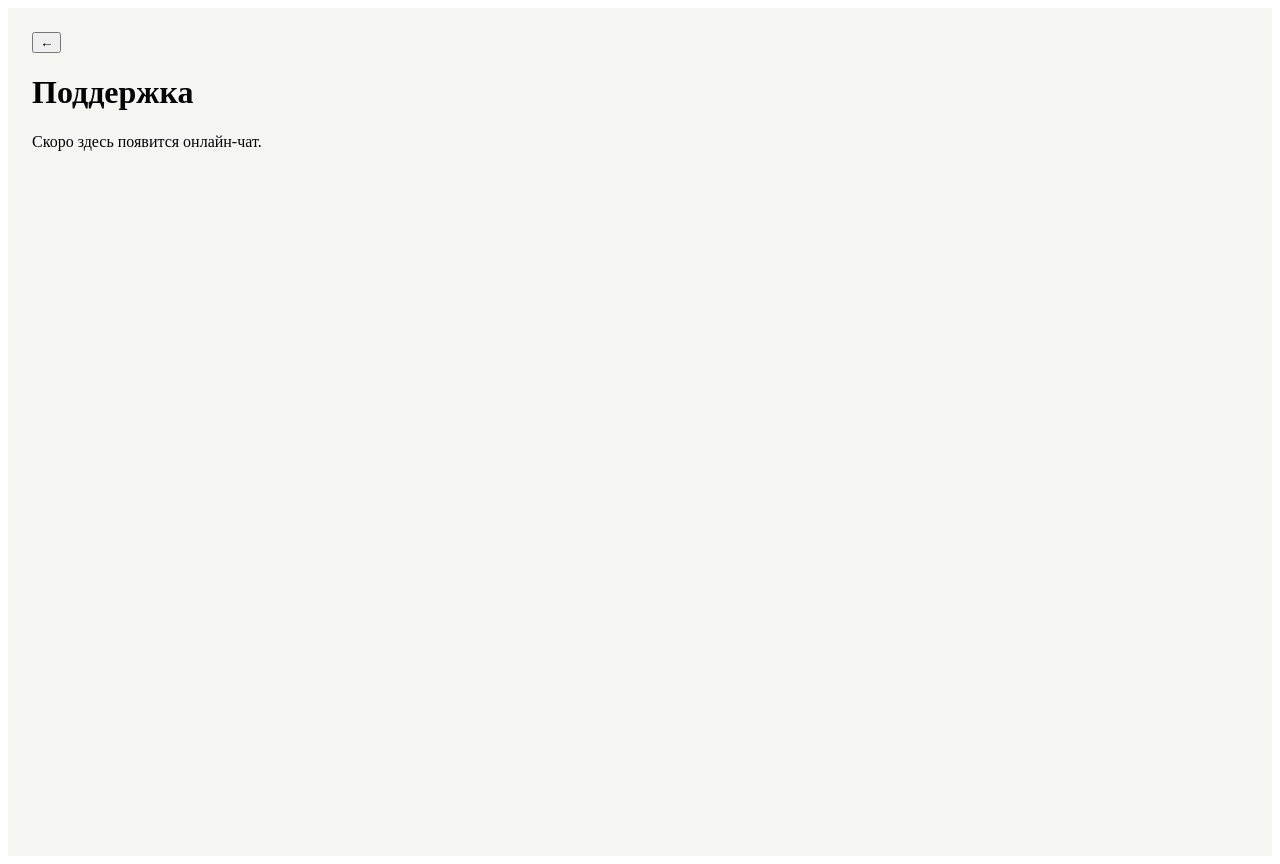
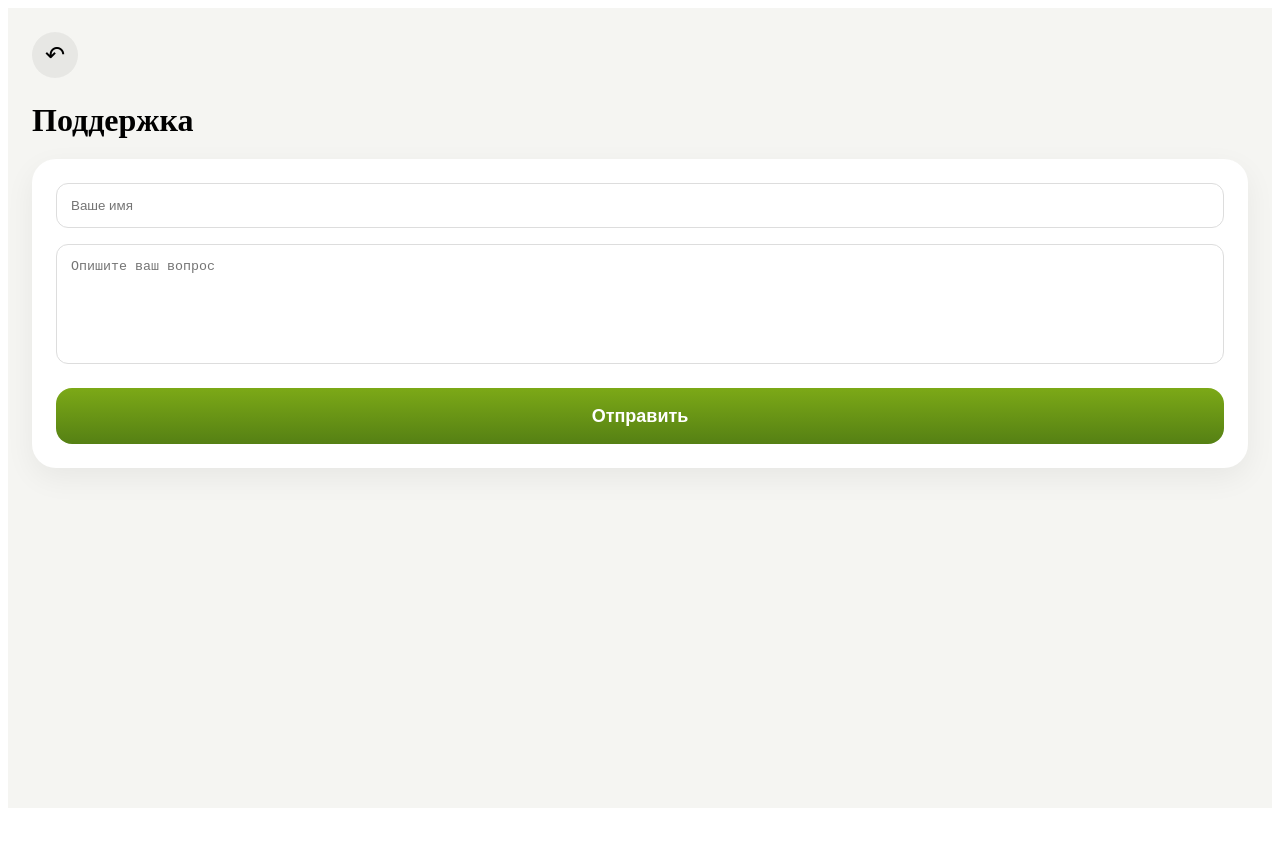
Before and after one commit to 2sivven/sivvenshop, a React (Vite) app: page /support in a window 1280 px wide. After the commit the page ends 816 px from the top, so only its background shows below. Built offline with nearby package versions, Linux system fonts and the light colour scheme.

Commit message:
Update Support.jsx

```diff
--- a/src/Support.jsx
+++ b/src/Support.jsx
@@ -1,7 +1,62 @@
+import { useState } from "react";
 import { useNavigate } from "react-router-dom";
+import { supabase } from "./supabase";
 
 export default function Support() {
   const navigate = useNavigate();
+
+  const [name, setName] = useState("");
+  const [message, setMessage] = useState("");
+  const [sending, setSending] = useState(false);
+
+  const sendMessage = async () => {
+    if (!name.trim() || !message.trim()) {
+      alert("Заполните все поля");
+      return;
+    }
+
+    setSending(true);
+
+    try {
+      // создаём диалог
+      const { data: conversation, error: conversationError } =
+        await supabase
+          .from("support_conversations")
+          .insert([
+            {
+              client_name: name,
+            },
+          ])
+          .select()
+          .single();
+
+      if (conversationError) throw conversationError;
+
+      // создаём первое сообщение
+      const { error: messageError } =
+        await supabase
+          .from("support_messages")
+          .insert([
+            {
+              conversation_id: conversation.id,
+              sender: "client",
+              message: message,
+            },
+          ]);
+
+      if (messageError) throw messageError;
+
+      alert("Сообщение отправлено");
+
+      setName("");
+      setMessage("");
+    } catch (err) {
+      console.error(err);
+      alert("Ошибка отправки");
+    }
+
+    setSending(false);
+  };
 
   return (
     <div
@@ -9,17 +64,91 @@ export default function Support() {
         minHeight: "100vh",
         background: "#F5F5F2",
         padding: "24px",
+        boxSizing: "border-box",
       }}
     >
-      <button onClick={() => navigate(-1)}>
-        ←
+      <button
+        onClick={() => navigate(-1)}
+        style={{
+          width: "46px",
+          height: "46px",
+          borderRadius: "50%",
+          border: "none",
+          background: "rgba(0,0,0,0.06)",
+          cursor: "pointer",
+          fontSize: "24px",
+        }}
+      >
+        ↶
       </button>
 
-      <h1>Поддержка</h1>
+      <h1
+        style={{
+          marginTop: "24px",
+          marginBottom: "20px",
+        }}
+      >
+        Поддержка
+      </h1>
 
-      <p>
-        Скоро здесь появится онлайн-чат.
-      </p>
+      <div
+        style={{
+          background: "#fff",
+          borderRadius: "24px",
+          padding: "24px",
+          boxShadow: "0 10px 30px rgba(0,0,0,0.06)",
+        }}
+      >
+        <input
+          type="text"
+          placeholder="Ваше имя"
+          value={name}
+          onChange={(e) => setName(e.target.value)}
+          style={{
+            width: "100%",
+            padding: "14px",
+            borderRadius: "12px",
+            border: "1px solid #ddd",
+            marginBottom: "16px",
+            boxSizing: "border-box",
+          }}
+        />
+
+        <textarea
+          placeholder="Опишите ваш вопрос"
+          value={message}
+          onChange={(e) => setMessage(e.target.value)}
+          rows={6}
+          style={{
+            width: "100%",
+            padding: "14px",
+            borderRadius: "12px",
+            border: "1px solid #ddd",
+            resize: "none",
+            marginBottom: "20px",
+            boxSizing: "border-box",
+          }}
+        />
+
+        <button
+          onClick={sendMessage}
+          disabled={sending}
+          style={{
+            width: "100%",
+            height: "56px",
+            borderRadius: "16px",
+            border: "none",
+            background:
+              "linear-gradient(180deg, #7CA917 0%, #558014 100%)",
+            color: "white",
+            fontSize: "18px",
+            fontWeight: 600,
+            cursor: "pointer",
+          }}
+        >
+          {sending ? "Отправка..." : "Отправить"}
+        </button>
+      </div>
     </div>
   );
 }
```
